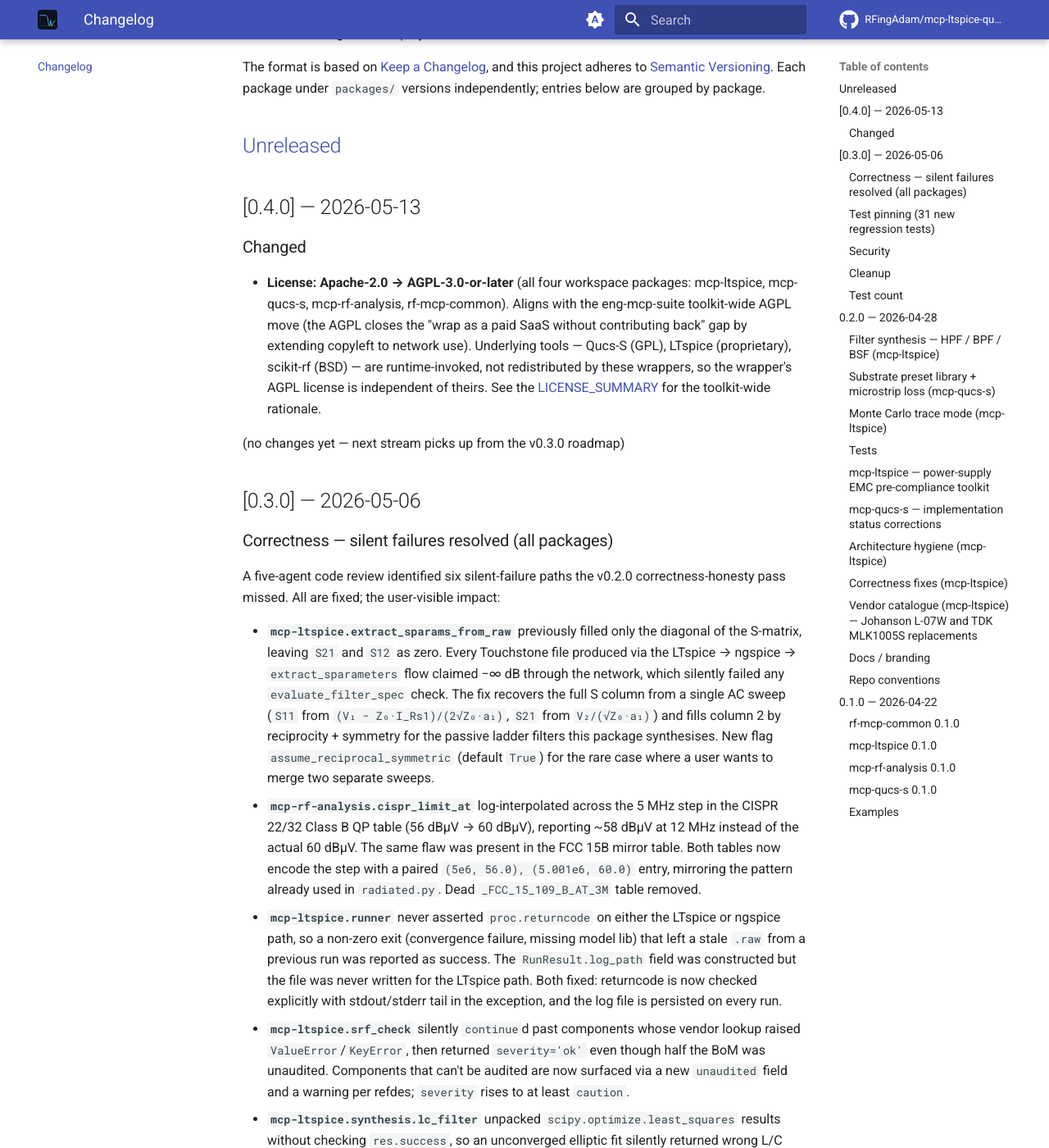
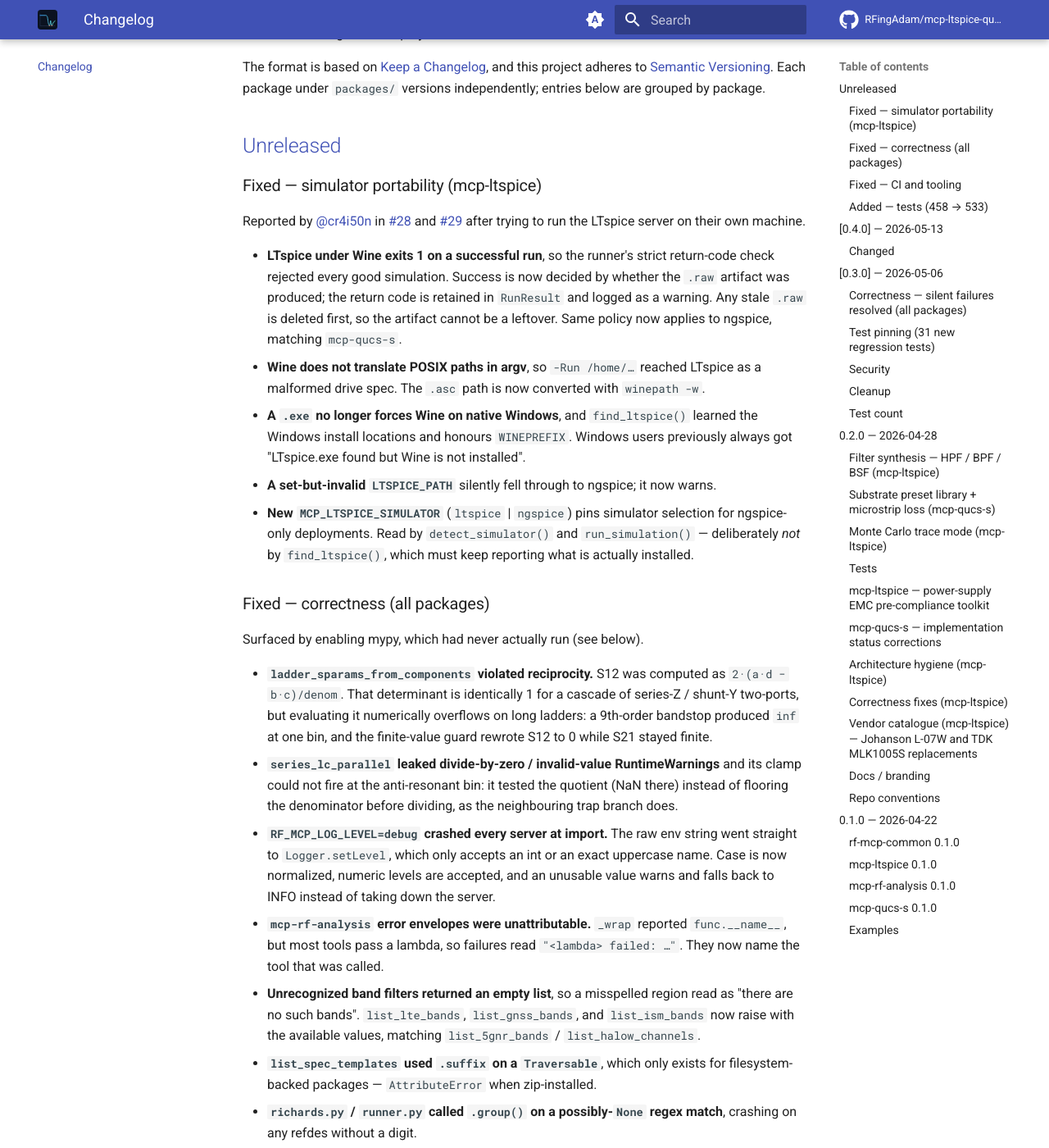
Before and after one commit to RFingAdam/mcp-ltspice-qucs, an MkDocs documentation site: the page built from docs/changelog.md, in a window 1280 px wide and 1400 px high, scrolled down 200 px. Shown: the whole window at 82% size. Built offline with MkDocs 1.6.1 and Material for MkDocs 9.7.7, drawn with Linux system fonts in a browser that asks for light colours; comment, search, counter and statistics services are not loaded; some of the changed text lies outside the part shown.

Commit message:
ci+docs: enforce mypy, enable Pages, document the Wine gotchas
Repo-settings changes applied alongside this commit (not versionable):
- GitHub Pages enabled with build_type=workflow. It was never turned on,
  so the Docs workflow's `deploy` job had failed on every push since the
  site was added while `build` passed — the documented site 404'd.
- Fork-PR CI approval relaxed from `first_time_contributors` to
  `first_time_contributors_new_to_github`. Under the old policy neither
  #28 nor #29 ever ran CI, so a PR that fails `ruff format --check`
  looked clean to both sides.

CI: the mypy step no longer ends in `|| true`. The previous commit
described this as done; the edit actually landed here.

CONTRIBUTING: corrects the stale "427 tests pass and 4 skip" (now 533 /
11), adds the three commands CI runs so a contributor can reproduce it
locally, and documents the simulator markers — including how to tell a
legitimate skip from the runner failing to find an installed simulator,
which is exactly what tripped @cr4i50n.

docs/installation.md: documents that LTspice under Wine exits 1 on
success and why the runner keys on the .raw artifact instead, the
WINEPREFIX/LTSPICE_PATH discovery order, and MCP_LTSPICE_SIMULATOR.

Co-Authored-By: Claude Opus 4.8 (1M context) <noreply@anthropic.com>

```diff
--- a/CHANGELOG.md
+++ b/CHANGELOG.md
@@ -8,6 +8,108 @@ Each package under `packages/` versions independently; entries below are
 grouped by package.
 
 ## [Unreleased]
+
+### Fixed — simulator portability (mcp-ltspice)
+
+Reported by [@cr4i50n](https://github.com/cr4i50n) in
+[#28](https://github.com/RFingAdam/mcp-ltspice-qucs/pull/28) and
+[#29](https://github.com/RFingAdam/mcp-ltspice-qucs/pull/29) after
+trying to run the LTspice server on their own machine.
+
+- **LTspice under Wine exits 1 on a successful run**, so the runner's
+  strict return-code check rejected every good simulation. Success is
+  now decided by whether the `.raw` artifact was produced; the return
+  code is retained in `RunResult` and logged as a warning. Any stale
+  `.raw` is deleted first, so the artifact cannot be a leftover. Same
+  policy now applies to ngspice, matching `mcp-qucs-s`.
+- **Wine does not translate POSIX paths in argv**, so `-Run /home/…`
+  reached LTspice as a malformed drive spec. The `.asc` path is now
+  converted with `winepath -w`.
+- **A `.exe` no longer forces Wine on native Windows**, and
+  `find_ltspice()` learned the Windows install locations and honours
+  `WINEPREFIX`. Windows users previously always got "LTspice.exe found
+  but Wine is not installed".
+- **A set-but-invalid `LTSPICE_PATH`** silently fell through to ngspice;
+  it now warns.
+- **New `MCP_LTSPICE_SIMULATOR`** (`ltspice` | `ngspice`) pins simulator
+  selection for ngspice-only deployments. Read by `detect_simulator()`
+  and `run_simulation()` — deliberately *not* by `find_ltspice()`, which
+  must keep reporting what is actually installed.
+
+### Fixed — correctness (all packages)
+
+Surfaced by enabling mypy, which had never actually run (see below).
+
+- **`ladder_sparams_from_components` violated reciprocity.** S12 was
+  computed as `2·(a·d − b·c)/denom`. That determinant is identically 1
+  for a cascade of series-Z / shunt-Y two-ports, but evaluating it
+  numerically overflows on long ladders: a 9th-order bandstop produced
+  `inf` at one bin, and the finite-value guard rewrote S12 to 0 while
+  S21 stayed finite.
+- **`series_lc_parallel` leaked divide-by-zero / invalid-value
+  RuntimeWarnings** and its clamp could not fire at the anti-resonant
+  bin: it tested the quotient (NaN there) instead of flooring the
+  denominator before dividing, as the neighbouring trap branch does.
+- **`RF_MCP_LOG_LEVEL=debug` crashed every server at import.** The raw
+  env string went straight to `Logger.setLevel`, which only accepts an
+  int or an exact uppercase name. Case is now normalized, numeric levels
+  are accepted, and an unusable value warns and falls back to INFO
+  instead of taking down the server.
+- **`mcp-rf-analysis` error envelopes were unattributable.** `_wrap`
+  reported `func.__name__`, but most tools pass a lambda, so failures
+  read `"<lambda> failed: …"`. They now name the tool that was called.
+- **Unrecognized band filters returned an empty list**, so a misspelled
+  region read as "there are no such bands". `list_lte_bands`,
+  `list_gnss_bands`, and `list_ism_bands` now raise with the available
+  values, matching `list_5gnr_bands` / `list_halow_channels`.
+- **`list_spec_templates` used `.suffix` on a `Traversable`**, which
+  only exists for filesystem-backed packages — `AttributeError` when
+  zip-installed.
+- **`richards.py` / `runner.py` called `.group()` on a possibly-`None`
+  regex match**, crashing on any refdes without a digit.
+- **`render_response` accepted an unvalidated list** as `freq_range_hz`,
+  building a wrong-arity tuple from a 1- or 3-element list.
+- **`network_from_dat` skipped the validation its sibling performed**,
+  turning a partial Qucs-S `.dat` into a bare `KeyError`. Both loaders
+  now share a checked path that also rejects ragged component arrays.
+
+### Fixed — CI and tooling
+
+- **CI had been red since 2026-05-13.** `tests/test_workspace_smoke.py`
+  failed both `ruff format --check` and `ruff check`, and never ran: the
+  top-level `tests/` directory was missing from `testpaths`.
+- **mypy had never checked a single line.** It aborted with "Duplicate
+  module named conftest" before reaching any source file, and CI hid
+  that with `|| true`. Both fixed; the suppression is gone and the
+  workspace is clean under the enforced rule set.
+- **The docs site never deployed** — GitHub Pages was not enabled, so
+  the `deploy` job failed on every push while `build` passed.
+- **Fork PRs never got CI.** Approval was required for all first-time
+  contributors, so neither #28 nor #29 was ever validated.
+- **Simulator test gating matched too broadly.** `"ngspice" in
+  item.keywords` also matches test names and parametrize ids, so a case
+  parametrized over the string `"ngspice"` was skipped as though it
+  needed the binary. Now uses `get_closest_marker`.
+- `uv.lock` was left stale by the v0.4.0 version bump.
+
+### Added — tests (458 → 533)
+
+- **`mcp-rf-analysis` had no server-layer tests at all**; all 33 tools
+  are now swept for the shared envelope contract, with the tool list
+  discovered by introspection so new tools are covered automatically.
+- **`mcp-qucs-s` had no `conftest.py`**, so its registered `qucs` marker
+  gated nothing. Added, plus `xyce`. `sparams.py` — the only module that
+  runs once Qucs-S is installed, and one that needs no binary to test —
+  went from zero tests to full parse / round-trip / malformed-input
+  coverage.
+- **`check_coex_matrix`'s only test asserted nothing.** It was named for
+  a 2H collision, conceded in its own comment that the chosen pair does
+  not collide, and checked only that two keys existed. Repointed at LTE
+  B3 DL, which HaLow 2H = 1830 MHz genuinely falls into, plus a
+  clean-pair negative case.
+- Portability coverage for the runner: `LTSPICE_PATH` precedence, Wine
+  path translation and its fallback, native-Windows invocation, the
+  simulator pin, and both halves of the artifact-vs-returncode policy.
 
 ## [0.4.0] — 2026-05-13
 
```
Also changed, not shown: CONTRIBUTING.md (+38 -2 lines), docs/installation.md (+33 -2 lines), 2 other files.
